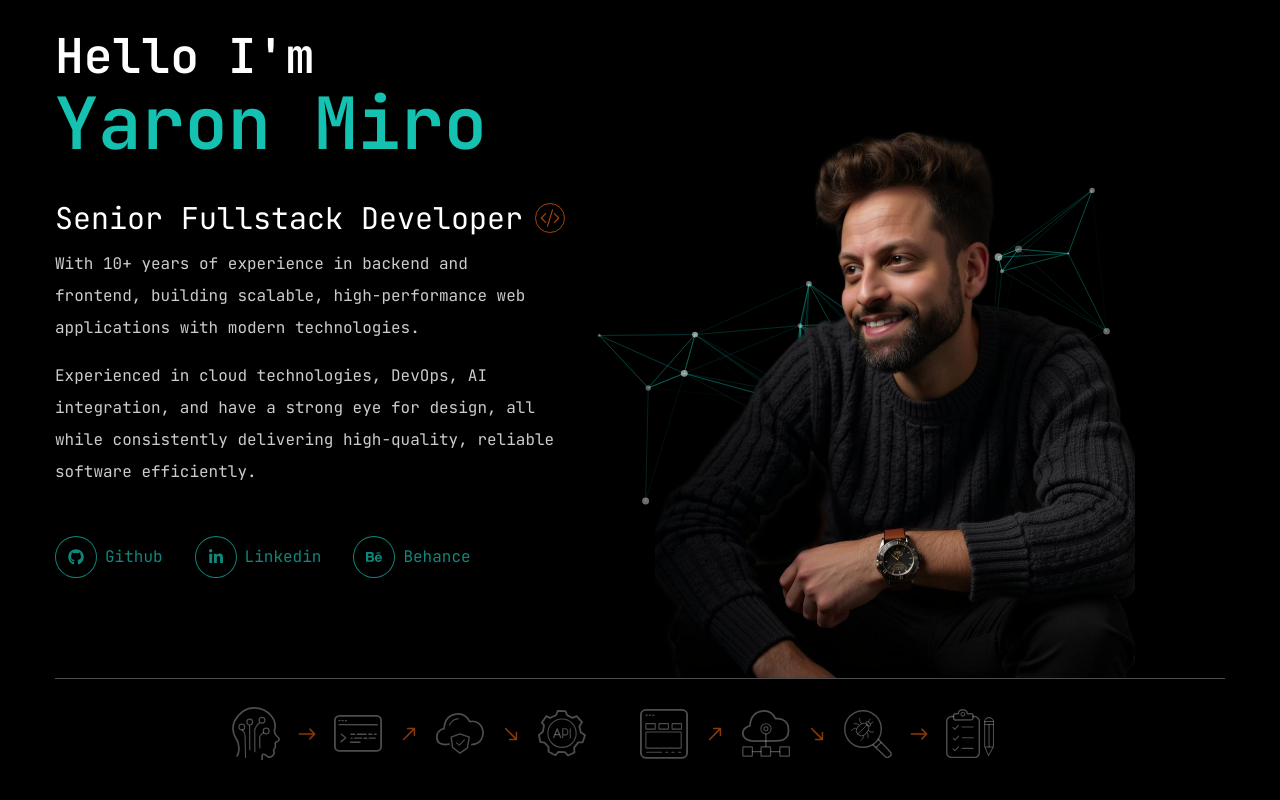
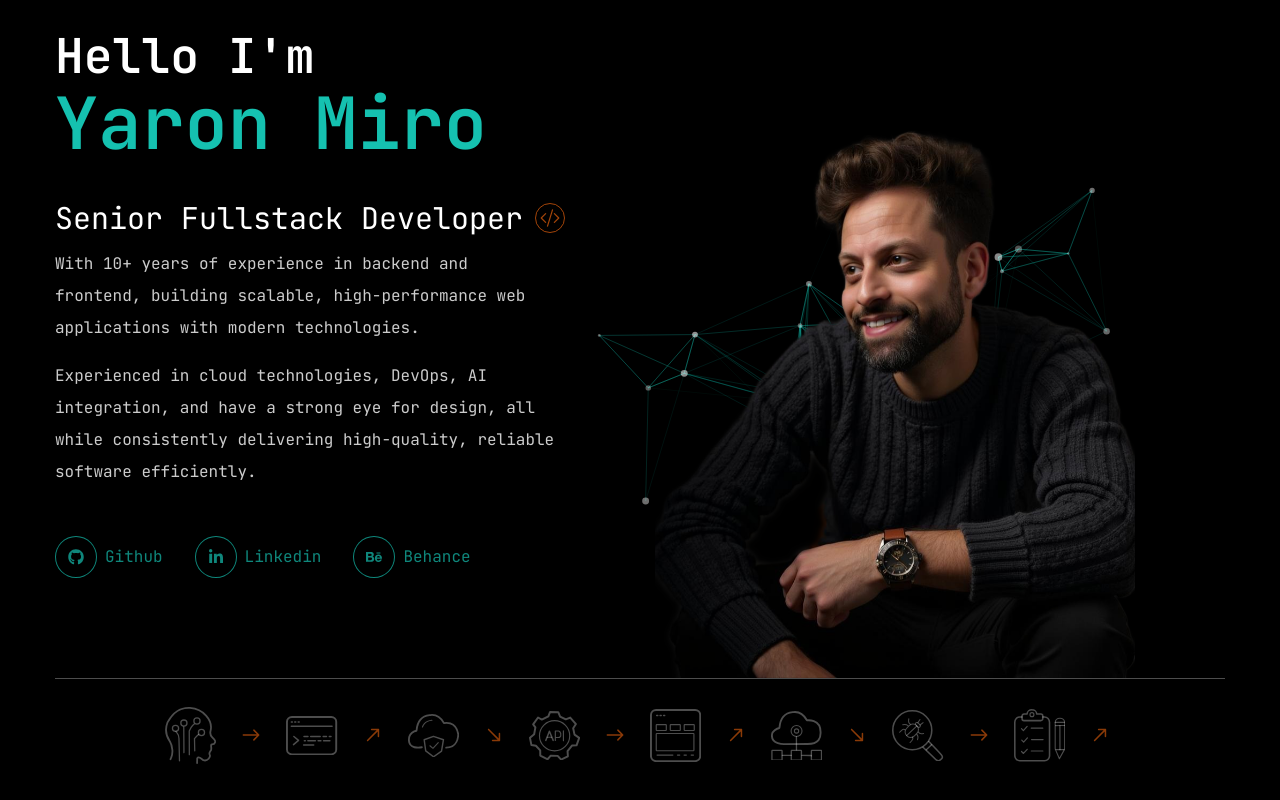
Before and after one commit to YaronMiro/ym-website, a Next.js app: page / in a window 1280 px wide. Shown: the part 260-1060 px from the top of the page. Built offline with nearby package versions, Linux system fonts and the light colour scheme.

Commit message:
fix layout try 11

```diff
--- a/components/HeroIcons.tsx
+++ b/components/HeroIcons.tsx
@@ -13,26 +13,24 @@ interface IconData {
 }
 
 export const icons: IconData[] = [
-    { name: "head", arrowDirection: "" },
+    { name: "head", arrowDirection: "rotate-0" },
     { name: "app-code", arrowDirection: "-rotate-45" },
     { name: "cloud-shield", arrowDirection: "rotate-45" },
-    { name: "api", arrowDirection: "" },
+    { name: "api", arrowDirection: "rotate-0" },
     { name: "ui", arrowDirection: "-rotate-45" },
     { name: "cloud-balancer", arrowDirection: "rotate-45" },
-    { name: "bug-tracker", arrowDirection: "" },
-    { name: "todo-list", arrowDirection: null },
+    { name: "bug-tracker", arrowDirection: "rotate-0" },
+    { name: "todo-list", arrowDirection: "-rotate-45" },
 ];
 
 const HeroIcons: React.FC<HeroIconsProps> = ({ color }) => {
     return (
-        <div className={`${color} grid justify-center grid-cols-4 md:grid-cols-8 gap-y-5 xl:gap-y-0`}>
-            {icons.map(({ name, arrowDirection}, index) => {
-                const itemPosition = (index + 1);
-
+        <div className={`${color} grid grid-cols-4 md:grid-cols-8 gap-x-2 xl:gap-x-5 gap-y-5 xl:gap-y-0`}>
+            {icons.map(({ name, arrowDirection}) => {
                 return (
                     <div key={name} className="flex items-center">
-                        <YmIcon className="w-[3rem]" icon={name} />
-                        {arrowDirection !== null && <IoIosArrowRoundForward className={`text-3xl text-secondary/60 mx-3 ${arrowDirection} ${itemPosition === 4 && 'hidden xs:block'}`} />}
+                        <YmIcon className="w-[3rem] xl:w-[3.2rem]" icon={name} />
+                        <IoIosArrowRoundForward className={`ml-2 xl:ml-5 text-3xl text-secondary/60 ${arrowDirection}`} />
                     </div>
                 )
             }) }
```
